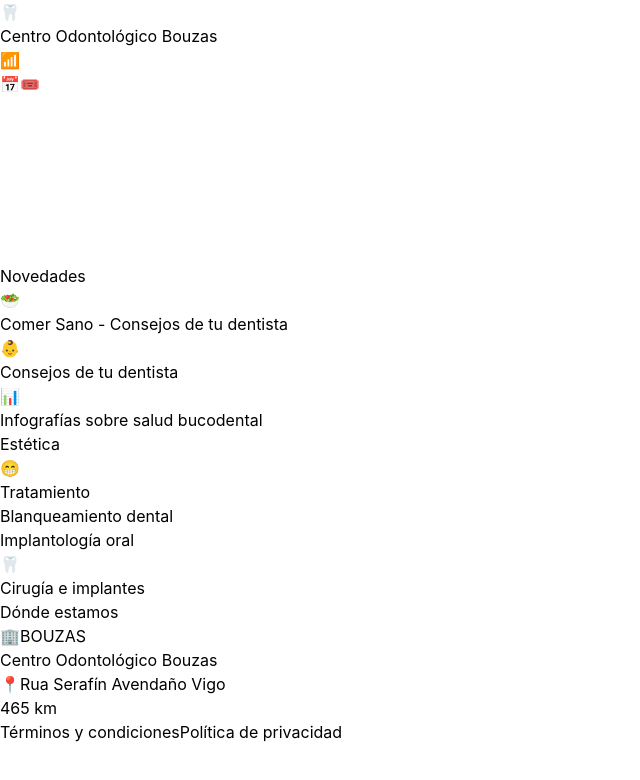
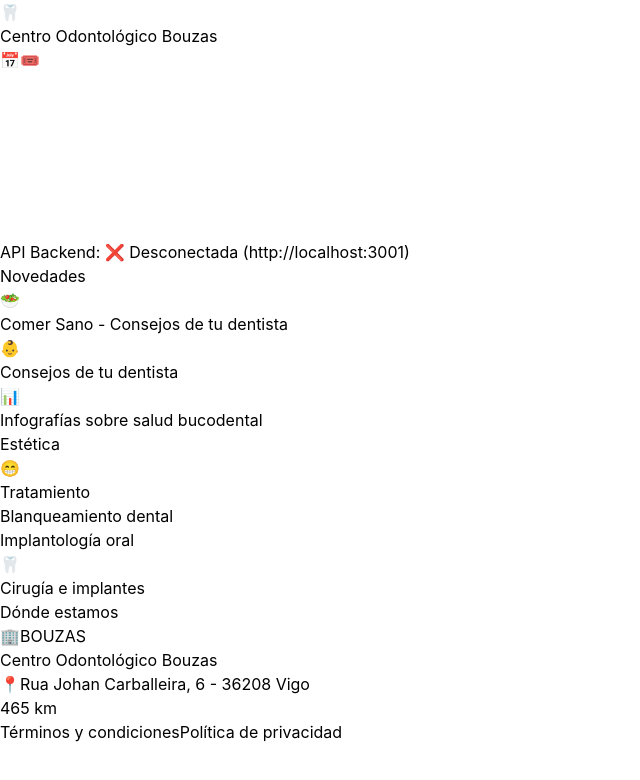
Before and after one commit to bitflowcode/cobouzas, a React (Vite) app: page / in a window 1280 px wide. Shown: the top 780 px of the page, without its empty margins (0-640 px from the left). Built offline with nearby package versions, Linux system fonts and the light colour scheme; no server answers.

Commit message:
Actualizar componentes Layout y Home, añadir hook useApi

```diff
--- a/src/components/Layout.jsx
+++ b/src/components/Layout.jsx
@@ -14,16 +14,15 @@
               <div className="w-1 h-1 bg-white rounded-full"></div>
               <div className="w-1 h-1 bg-white rounded-full"></div>
             </div>
-            <div className="w-6 h-6 bg-white bg-opacity-20 rounded flex items-center justify-center">
+            <div className="w-6 h-6 rounded flex items-center justify-center">
               🦷
             </div>
             <span className="font-medium text-sm">Centro Odontológico Bouzas</span>
           </div>
 
           {/* Iconos funcionales del lado derecho */}
-          <div className="flex items-center space-x-4">
-            {/* Icono de señal (decorativo) */}
-            <div className="text-xs opacity-70">📶</div>
+          <div className="flex items-center space-x-1">
+
 
             {/* Calendario - Citas */}
             <button
@@ -40,7 +39,7 @@
               className="p-2 hover:bg-white hover:bg-opacity-20 rounded-full transition-colors"
               title="Cupones"
             >
-              <span className="text-lg">🎟️</span>
+              <span className="text-xl">🎟️</span>
             </button>
           </div>
         </div>
--- /dev/null
+++ b/src/hooks/useApi.js
@@ -0,0 +1,161 @@
+import { useState, useEffect } from 'react';
+
+const API_BASE_URL = 'http://localhost:3001';
+
+export const useApi = () => {
+  const [isConnected, setIsConnected] = useState(false);
+  const [loading, setLoading] = useState(true);
+
+  const testConnection = async () => {
+    try {
+      const response = await fetch(`${API_BASE_URL}/api/health`);
+      const data = await response.json();
+
+      if (data.status === 'OK') {
+        setIsConnected(true);
+        console.log('API COBouzas conectada:', data);
+      }
+    } catch (error) {
+      console.error('Error conectando a API:', error);
+      setIsConnected(false);
+    } finally {
+      setLoading(false);
+    }
+  };
+
+  const apiRequest = async (endpoint, options = {}) => {
+    try {
+      const response = await fetch(`${API_BASE_URL}${endpoint}`, {
+        headers: {
+          'Content-Type': 'application/json',
+          ...options.headers,
+        },
+        ...options,
+      });
+
+      if (!response.ok) {
+        throw new Error(`HTTP error! status: ${response.status}`);
+      }
+
+      return await response.json();
+    } catch (error) {
+      console.error(`Error en ${endpoint}:`, error);
+      throw error;
+    }
+  };
+
+  const get = (endpoint) => apiRequest(endpoint);
+  const post = (endpoint, data) => apiRequest(endpoint, {
+    method: 'POST',
+    body: JSON.stringify(data),
+  });
+
+  useEffect(() => {
+    testConnection();
+  }, []);
+
+  return {
+    isConnected,
+    loading,
+    get,
+    post,
+    testConnection,
+    apiUrl: API_BASE_URL
+  };
+};
+
+export const usePosts = () => {
+  const [posts, setPosts] = useState([]);
+  const [loading, setLoading] = useState(true);
+  const { get } = useApi();
+
+  const fetchPosts = async () => {
+    try {
+      setLoading(true);
+      const response = await get('/api/posts');
+
+      if (response.success) {
+        setPosts(response.data);
+        console.log('Posts cargados desde BD:', response.data);
+      } else {
+        console.error('Error en respuesta posts:', response);
+      }
+    } catch (error) {
+      console.error('Error cargando posts:', error);
+      setPosts([
+        {
+          id: 1,
+          title: "Comer Sano - Consejos de tu dentista",
+          icon: "🥗",
+          bg_color: "bg-green-100"
+        }
+      ]);
+    } finally {
+      setLoading(false);
+    }
+  };
+
+  useEffect(() => {
+    fetchPosts();
+  }, []);
+
+  return { posts, loading, fetchPosts };
+};
+
+export const useServices = () => {
+  const [services, setServices] = useState([]);
+  const [loading, setLoading] = useState(true);
+  const { get } = useApi();
+
+  const fetchServices = async () => {
+    try {
+      setLoading(true);
+      const response = await get('/api/services');
+
+      if (response.success) {
+        setServices(response.data);
+        console.log('Services cargados desde BD:', response.data);
+      } else {
+        console.error('Error en respuesta services:', response);
+      }
+    } catch (error) {
+      console.error('Error cargando services:', error);
+    } finally {
+      setLoading(false);
+    }
+  };
+
+  useEffect(() => {
+    fetchServices();
+  }, []);
+
+  return { services, loading, fetchServices };
+};
+
+export const useSettings = () => {
+  const [settings, setSettings] = useState({});
+  const [loading, setLoading] = useState(true);
+  const { get } = useApi();
+
+  const fetchSettings = async () => {
+    try {
+      setLoading(true);
+      const response = await get('/api/settings');
+
+      if (response.success) {
+        setSettings(response.data);
+        console.log('Settings cargados desde BD:', response.data);
+      }
+    } catch (error) {
+      console.error('Error cargando settings:', error);
+    } finally {
+      setLoading(false);
+    }
+  };
+
+  useEffect(() => {
+    fetchSettings();
+  }, []);
+
+  return { settings, loading, fetchSettings };
+};
--- a/src/pages/Home.jsx
+++ b/src/pages/Home.jsx
@@ -1,9 +1,11 @@
 import { useNavigate } from 'react-router-dom'
 import HeroCarousel from '../components/HeroCarousel'
 import NewsCard from '../components/NewsCard'
+import { useApi } from '../hooks/useApi'
 
 const Home = () => {
   const navigate = useNavigate()
+  const { isConnected, apiUrl } = useApi()
 
   const newsItems = [
     {
@@ -30,6 +32,14 @@
     <>
       {/* Hero Carousel */}
       <HeroCarousel />
+
+      {/* API Status - Solo visible en desarrollo */}
+      {process.env.NODE_ENV === 'development' && (
+        <div className="bg-gray-100 p-2 text-center text-xs border-b">
+          <span className={`inline-block w-2 h-2 rounded-full mr-2 ${isConnected ? 'bg-green-500' : 'bg-red-500'}`}></span>
+          API Backend: {isConnected ? '✅ Conectada' : '❌ Desconectada'} ({apiUrl})
+        </div>
+      )}
 
       {/* Contenido principal */}
       <div className="space-y-6">
@@ -96,7 +106,7 @@
             <div className="p-4">
               <h3 className="font-semibold text-gray-800">Centro Odontológico Bouzas</h3>
               <p className="text-sm text-gray-600 flex items-center mt-1">
-                <span className="mr-1">📍</span>Rua Serafín Avendaño Vigo
+                <span className="mr-1">📍</span>Rua Johan Carballeira, 6 - 36208 Vigo
               </p>
               <p className="text-xs text-gray-500 mt-1">465 km</p>
             </div>
```
